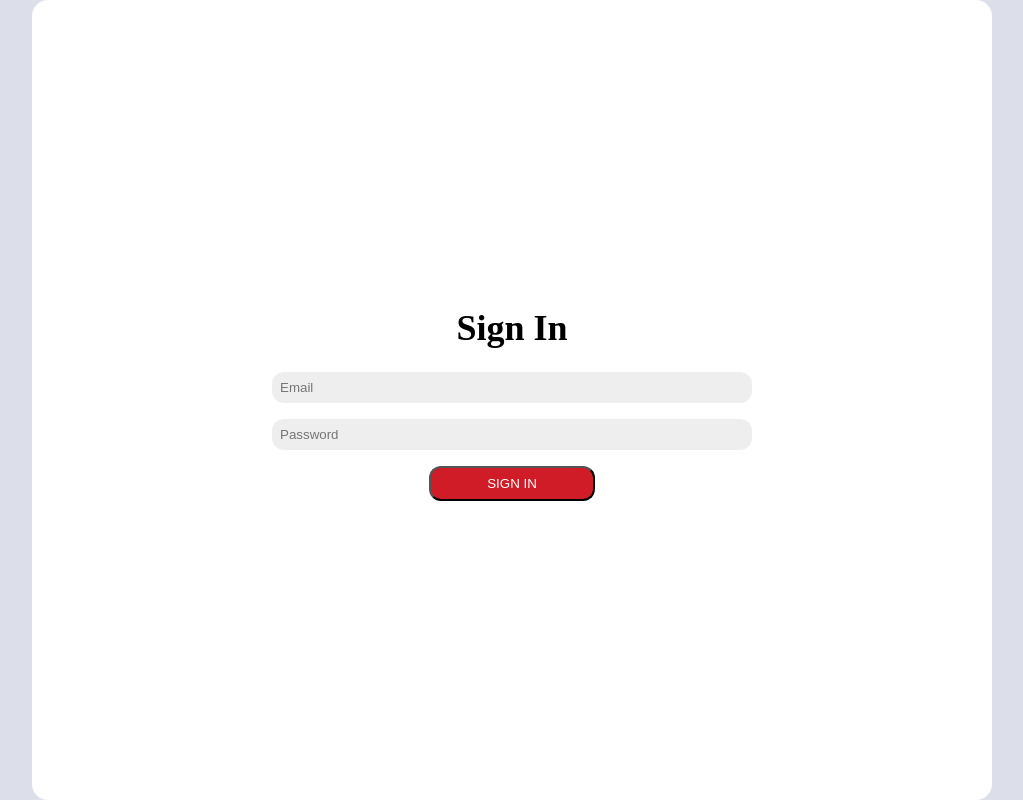
After one commit to npeteros/salon-php, a PHP site: page /admin.php in a window 1280 px wide. The commit adds this page. Shown: the whole page, without its empty margins (128-1151 px from the left). Run offline with PHP 8.4, Linux system fonts and the light colour scheme.

Commit message:
separated login from staff

```diff
--- /dev/null
+++ b/admin.php
@@ -0,0 +1,30 @@
+<?php
+define('FILE_CSS', 'src/styles/login.css');
+include 'src/includes/header.php';
+if (isset($_SESSION['user']))
+    header('Location: index.php');
+?>
+
+<div class="parent-container">
+    <div
+        style="display: flex; flex-direction: column; justify-content: center; align-items: center; background-color: white; width: 75%; border-radius: 1rem;">
+        <h1 style="font-size: 2.25rem; line-height: 2.5rem; font-weight: 700; text-align: center;">Sign In</h1>
+        <form
+            style="display: flex; flex-direction: column; gap: 1rem; justify-content: center; align-items: center; width: 50%;"
+            id="admin-login-form">
+            <div style="display: flex; flex-direction: column; width: 100%">
+                <input type="email" placeholder="Email" name="email" id="email" autoComplete="username" isFocused={true}
+                    class="input-form-container" />
+            </div>
+            <div style="display: flex; flex-direction: column; width: 100%">
+                <input type="password" placeholder="Password" id="password" name="password"
+                    autoComplete="current-password" class="input-form-container" />
+            </div>
+            <p style="font-size: 0.875rem; line-height: 1.25rem; color: #DC2626; display: none;" id="admin-login-error"></p>
+            <button class="sign-in-button">
+                Sign In
+            </button>
+        </form>
+    </div>
+</div>
+<?php include 'src/includes/footer.php'; ?>
--- a/index.php
+++ b/index.php
@@ -15,7 +15,7 @@ include 'src/includes/header.php'; ?>
                     Appointments at Your Fingertips!
                 </span>
                 <button class="book-button"
-                    onclick="window.location.href='<?php echo !isset($_SESSION['user']) ? './login.php' : './dashboard.php' ?>'">
+                    onclick="window.location.href='<?php echo isset($_SESSION['user']) ? ($_SESSION['user']['role'] == 'owner' || $_SESSION['user']['role'] == 'manager') ? './admin-dashboard.php' : './dashboard.php' : './login.php'; ?>'">
                     Book Now
                 </button>
             </div>
--- a/src/api/users.php
+++ b/src/api/users.php
@@ -9,7 +9,8 @@ switch ($_SERVER['REQUEST_METHOD']) {
 
     case "POST":
         if (isset($_POST['loginEmail']) && isset($_POST['password']))
-            return loginUser($_POST['loginEmail'], $_POST['password']);
+            if(isset($_POST['admin'])) return loginAdmin($_POST['loginEmail'], $_POST['password']);
+            else return loginUser($_POST['loginEmail'], $_POST['password']);
         if (!isset($_POST['name']) || !isset($_POST['email']) || !isset($_POST['password']))
             return printJsonData(400, "Missing required fields");
         return createUser($_POST['name'], $_POST['email'], $_POST['password']);
--- a/src/script.js
+++ b/src/script.js
@@ -280,6 +280,38 @@ $(document).ready(function () {
 
             },
         });
+    });
+
+    $("#admin-login-form").submit(function (e) {
+        e.preventDefault();
+        $("#admin-login-error").hide();
+        const formData = new FormData($("#admin-login-form")[0]);
+        const userData = {
+            loginEmail: formData.get("email"),
+            password: formData.get("password"),
+            admin: true
+        };
+
+        $.ajax({
+            type: "POST",
+            url: "src/api/users.php",
+            data: userData,
+            success: function (response) {
+                try {
+                    response = JSON.parse(response);
+                    console.log(response);
+                    $("#admin-login-error").css("display", "block");
+                    response.code != 200 ? $("#admin-login-error").html(response.data) : window.location.href = "./admin-dashboard.php";
+                } catch (error) {
+                    $("#admin-login-error").css("display", "block");
+                    $("#admin-login-error").html("Something went wrong.");
+                }
+            },
+            error: function (xhr, status, error) {
+                console.log(xhr.responseText);
+
+            },
+        });
     })
 
     $("#confirm-booking").submit(function (event) {
```
Also changed, not shown: src/api/functions.php (+15 -1 lines), admin-dashboard.php (added).
